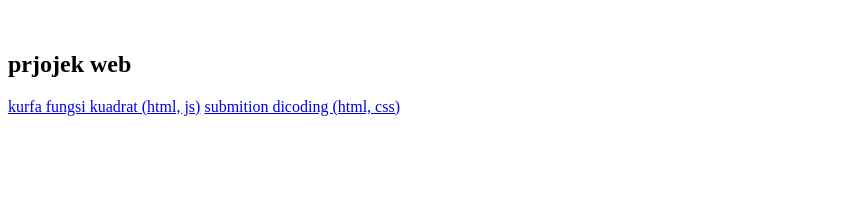
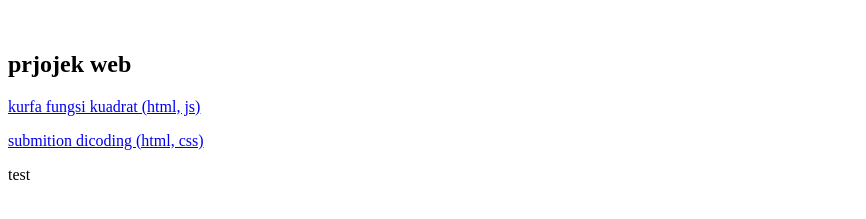
Before and after one commit to Efka2280/Efka2280.github.io, a plain HTML site: page halaman/frontend.html in a window 1280 px wide. Shown: the part 101-320 px from the top of the page, without its empty margins (0-866 px from the left). Drawn offline with Linux system fonts and the light colour scheme.

Commit message:
Update frontend.html

```diff
--- a/halaman/frontend.html
+++ b/halaman/frontend.html
@@ -9,7 +9,8 @@
     <center><h1>FrontEnd WebDeveloper</h1></center>
     <p>Sudah belajar html, css, dan javascript sejak kelas 8 smp.</p> <br>
     <h2>prjojek web</h2>
-    <a href="../kurve.html">kurfa fungsi kuadrat (html, js)</a>
-    <a href="https://github.com/Efka2280/projekwebFrontEnd">submition dicoding (html, css)</a>
+    <a href="../kurve.html"><p>kurfa fungsi kuadrat (html, js)</p></a>
+    <a href="https://github.com/Efka2280/projekwebFrontEnd"><p>submition dicoding (html, css)</p></a>
+    test
 </body>
 </html>
```
